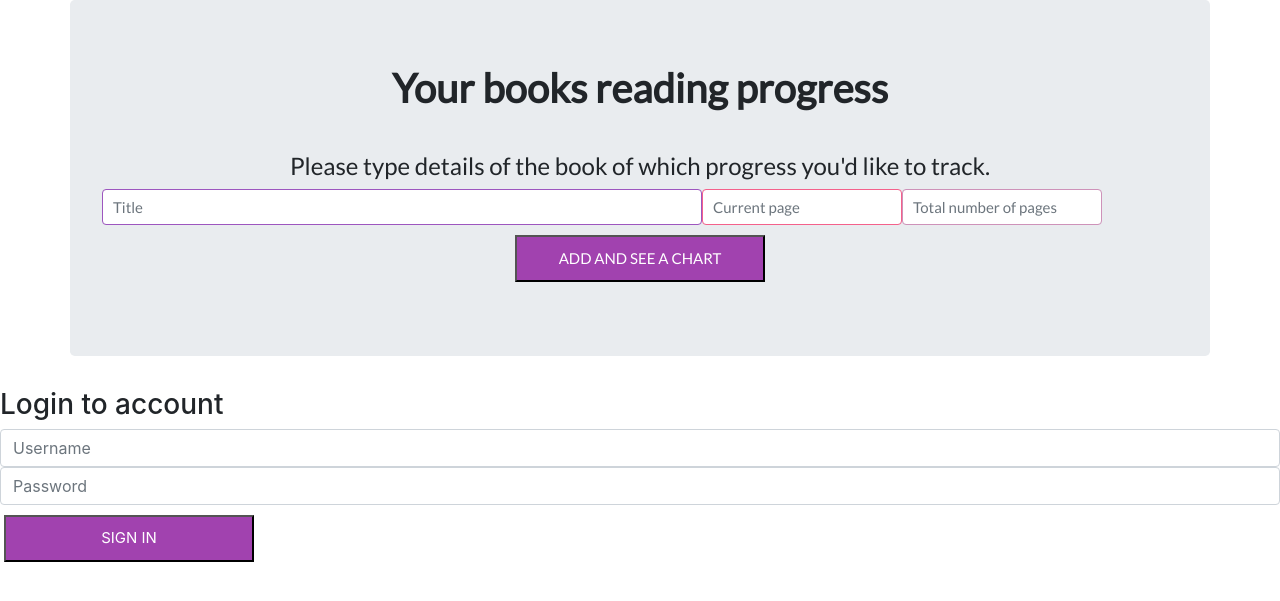
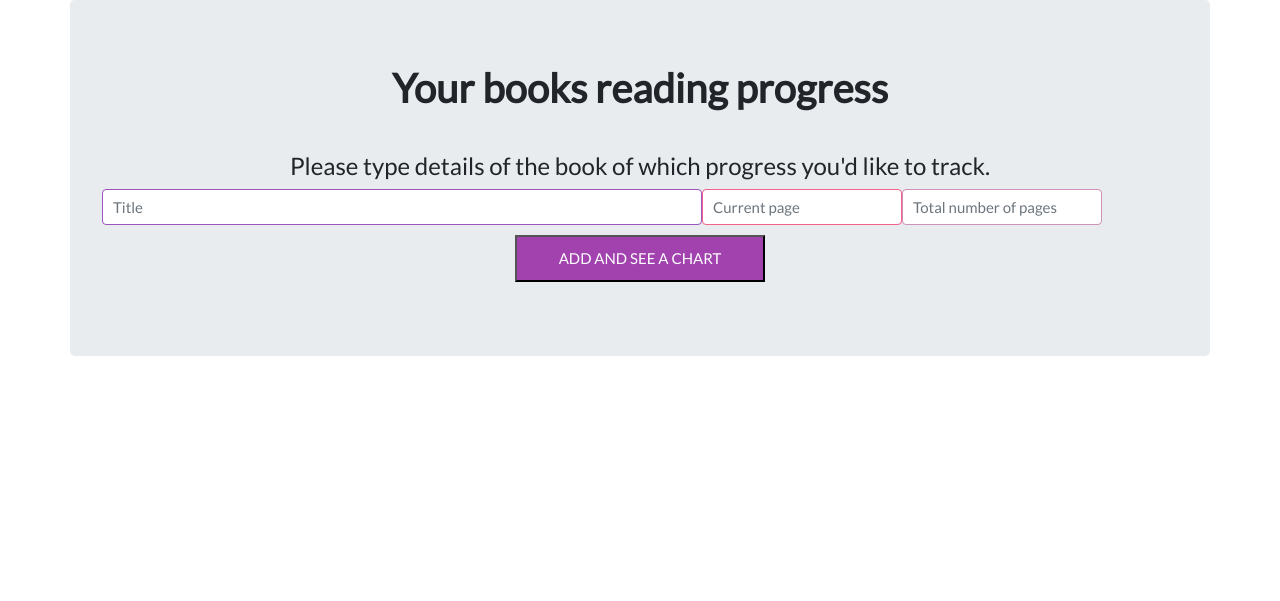
Before and after one commit to WebStar713/reading-process-tracker-app, a Django app: page / in a window 1280 px wide. Shown: the top 601 px of the page. Run offline with Django 3.2, Linux system fonts and the light colour scheme; some libraries are stand-ins or nearby versions.

Commit message:
Removing useless part - login code has been moved to login template

```diff
--- a/project/app/templates/home.html
+++ b/project/app/templates/home.html
@@ -3,18 +3,3 @@
 {% block form_action %}
 /lists/new
 {% endblock %}
-
-{% block login %}
-<h3>Login to account</h3>
-<div id="inputbox">
-    <form method="POST">
-        {% csrf_token %}
-            <input name="username" id="id_username"
-                class="form-control" placeholder="Username" />
-            <input name="password" id="id_password"
-                class="form-control" placeholder="Password" />
-            <input type="submit" id="button" class="button button_login"
-                value="Sign in">
-    </form>
-</div>
-{% endblock %}
```
